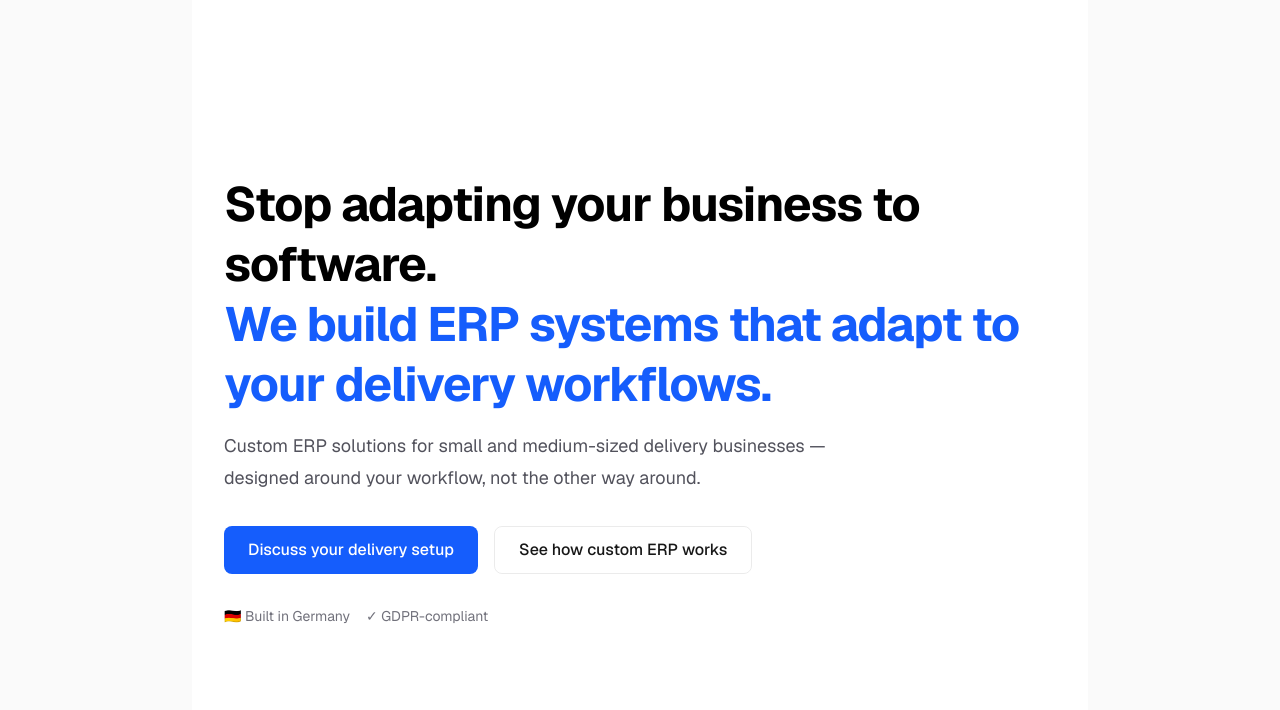
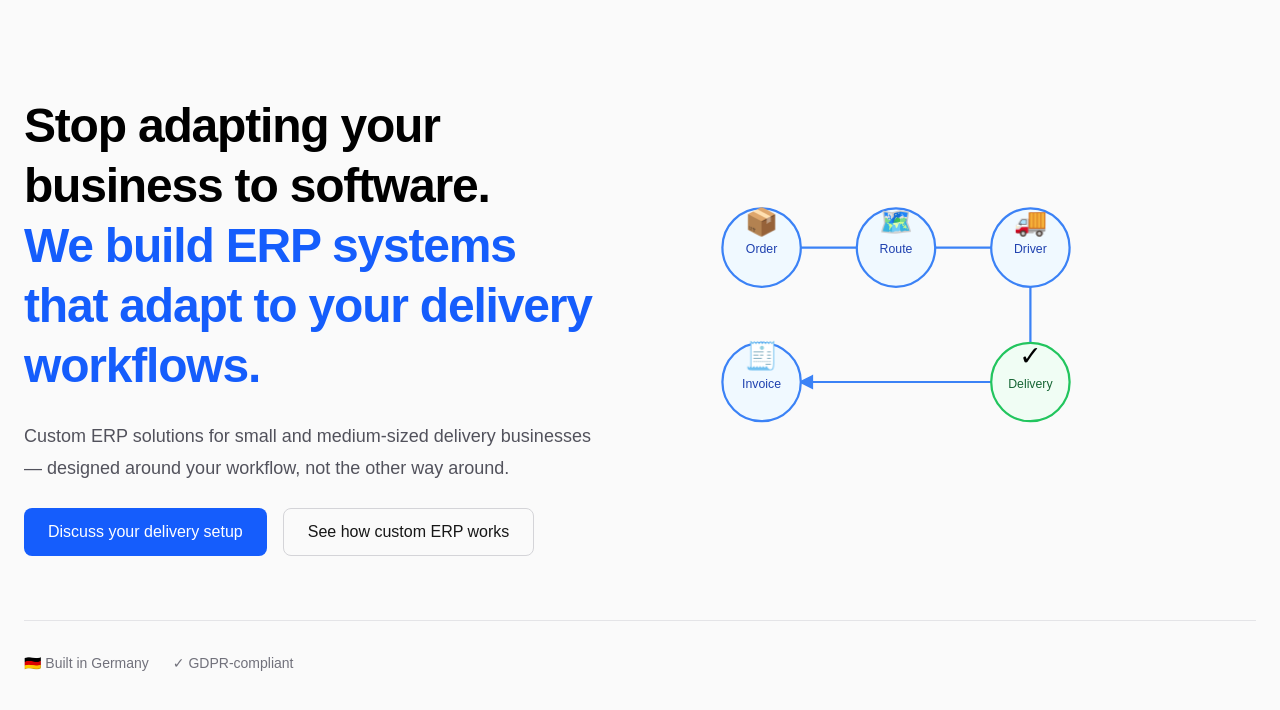
Before and after one commit to zaferkucuk/soluty-website, a Next.js app: page /en in a window 1280 px wide. Shown: the top 710 px of the page. Built offline with nearby package versions, Linux system fonts and the light colour scheme.

Commit message:
feat(hero): add system flow illustration to hero section

```diff
--- a/app/[locale]/page.tsx
+++ b/app/[locale]/page.tsx
@@ -1,38 +1,143 @@
 import { useTranslations } from "next-intl";
+
+interface HeroIllustrationProps {
+  labels: {
+    order: string;
+    route: string;
+    driver: string;
+    delivery: string;
+    invoice: string;
+  };
+}
+
+function HeroIllustration({ labels }: HeroIllustrationProps) {
+  return (
+    <div className="relative w-full max-w-md mx-auto lg:mx-0">
+      <svg
+        viewBox="0 0 400 300"
+        className="w-full h-auto"
+        aria-hidden="true"
+      >
+        {/* Connection Lines */}
+        <g stroke="#3b82f6" strokeWidth="2" fill="none">
+          {/* Order to Route */}
+          <line x1="80" y1="80" x2="200" y2="80" />
+          <polygon points="195,75 205,80 195,85" fill="#3b82f6" />
+
+          {/* Route to Driver */}
+          <line x1="200" y1="80" x2="320" y2="80" />
+          <polygon points="315,75 325,80 315,85" fill="#3b82f6" />
+
+          {/* Driver to Delivery */}
+          <line x1="320" y1="100" x2="320" y2="180" />
+          <polygon points="315,175 320,185 325,175" fill="#3b82f6" />
+
+          {/* Delivery to Invoice */}
+          <line x1="300" y1="200" x2="120" y2="200" />
+          <polygon points="125,195 115,200 125,205" fill="#3b82f6" />
+        </g>
+
+        {/* Order Node */}
+        <g>
+          <circle cx="80" cy="80" r="35" fill="#f0f9ff" stroke="#3b82f6" strokeWidth="2" />
+          <text x="80" y="65" textAnchor="middle" className="text-2xl">📦</text>
+          <text x="80" y="85" textAnchor="middle" fill="#1e40af" fontSize="11" fontWeight="500">
+            {labels.order}
+          </text>
+        </g>
+
+        {/* Route Node */}
+        <g>
+          <circle cx="200" cy="80" r="35" fill="#f0f9ff" stroke="#3b82f6" strokeWidth="2" />
+          <text x="200" y="65" textAnchor="middle" className="text-2xl">🗺️</text>
+          <text x="200" y="85" textAnchor="middle" fill="#1e40af" fontSize="11" fontWeight="500">
+            {labels.route}
+          </text>
+        </g>
+
+        {/* Driver Node */}
+        <g>
+          <circle cx="320" cy="80" r="35" fill="#f0f9ff" stroke="#3b82f6" strokeWidth="2" />
+          <text x="320" y="65" textAnchor="middle" className="text-2xl">🚚</text>
+          <text x="320" y="85" textAnchor="middle" fill="#1e40af" fontSize="11" fontWeight="500">
+            {labels.driver}
+          </text>
+        </g>
+
+        {/* Delivery Node */}
+        <g>
+          <circle cx="320" cy="200" r="35" fill="#f0fdf4" stroke="#22c55e" strokeWidth="2" />
+          <text x="320" y="185" textAnchor="middle" className="text-2xl">✓</text>
+          <text x="320" y="205" textAnchor="middle" fill="#166534" fontSize="11" fontWeight="500">
+            {labels.delivery}
+          </text>
+        </g>
+
+        {/* Invoice Node */}
+        <g>
+          <circle cx="80" cy="200" r="35" fill="#f0f9ff" stroke="#3b82f6" strokeWidth="2" />
+          <text x="80" y="185" textAnchor="middle" className="text-2xl">🧾</text>
+          <text x="80" y="205" textAnchor="middle" fill="#1e40af" fontSize="11" fontWeight="500">
+            {labels.invoice}
+          </text>
+        </g>
+      </svg>
+    </div>
+  );
+}
 
 export default function HomePage() {
   const t = useTranslations("hero");
 
+  const illustrationLabels = {
+    order: t("illustration.order"),
+    route: t("illustration.route"),
+    driver: t("illustration.driver"),
+    delivery: t("illustration.delivery"),
+    invoice: t("illustration.invoice"),
+  };
+
   return (
-    <div className="flex min-h-screen items-center justify-center bg-zinc-50 font-sans dark:bg-black">
-      <main className="flex min-h-screen w-full max-w-4xl flex-col items-center justify-center gap-8 py-16 px-8 bg-white dark:bg-black sm:items-start">
-        <div className="flex flex-col gap-4">
+    <div className="min-h-screen bg-zinc-50 dark:bg-black">
+      <main className="mx-auto max-w-7xl px-6 py-16 lg:py-24">
+        {/* Hero Content */}
+        <div className="grid grid-cols-1 lg:grid-cols-2 gap-12 lg:gap-16 items-center">
+          {/* Left: Text Content */}
+          <div className="flex flex-col gap-6">
             <h1 className="text-4xl font-bold leading-tight tracking-tight text-black dark:text-zinc-50 sm:text-5xl">
               {t("headline.line1")}
               <br />
               <span className="text-blue-600">{t("headline.line2")}</span>
             </h1>
-          <p className="max-w-2xl text-lg leading-8 text-zinc-600 dark:text-zinc-400">
+
+            <p className="max-w-xl text-lg leading-8 text-zinc-600 dark:text-zinc-400">
               {t("subheadline")}
             </p>
-        </div>
 
-        <div className="flex flex-col gap-4 text-base font-medium sm:flex-row">
+            <div className="flex flex-col gap-4 sm:flex-row">
               <a
-            className="flex h-12 items-center justify-center gap-2 rounded-lg bg-blue-600 px-6 text-white transition-colors hover:bg-blue-700"
+                className="flex h-12 items-center justify-center gap-2 rounded-lg bg-blue-600 px-6 text-white font-medium transition-colors hover:bg-blue-700"
                 href="#contact"
               >
                 {t("cta.primary")}
               </a>
               <a
-            className="flex h-12 items-center justify-center rounded-lg border border-solid border-black/[.08] px-6 transition-colors hover:border-transparent hover:bg-black/[.04] dark:border-white/[.145] dark:hover:bg-[#1a1a1a]"
+                className="flex h-12 items-center justify-center rounded-lg border border-zinc-300 px-6 font-medium transition-colors hover:bg-zinc-100 dark:border-zinc-700 dark:hover:bg-zinc-800"
                 href="#services"
               >
                 {t("cta.secondary")}
               </a>
             </div>
+          </div>
 
-        <div className="flex gap-4 text-sm text-zinc-500">
+          {/* Right: Illustration */}
+          <div className="order-first lg:order-last">
+            <HeroIllustration labels={illustrationLabels} />
+          </div>
+        </div>
+
+        {/* Trust Bar */}
+        <div className="mt-12 lg:mt-16 flex flex-wrap gap-6 text-sm text-zinc-500 border-t border-zinc-200 dark:border-zinc-800 pt-8">
           <span className="flex items-center gap-2">
             🇩🇪 {t("trust.builtInGermany")}
           </span>
```
Lines whose indentation alone changed are shown as unchanged.
